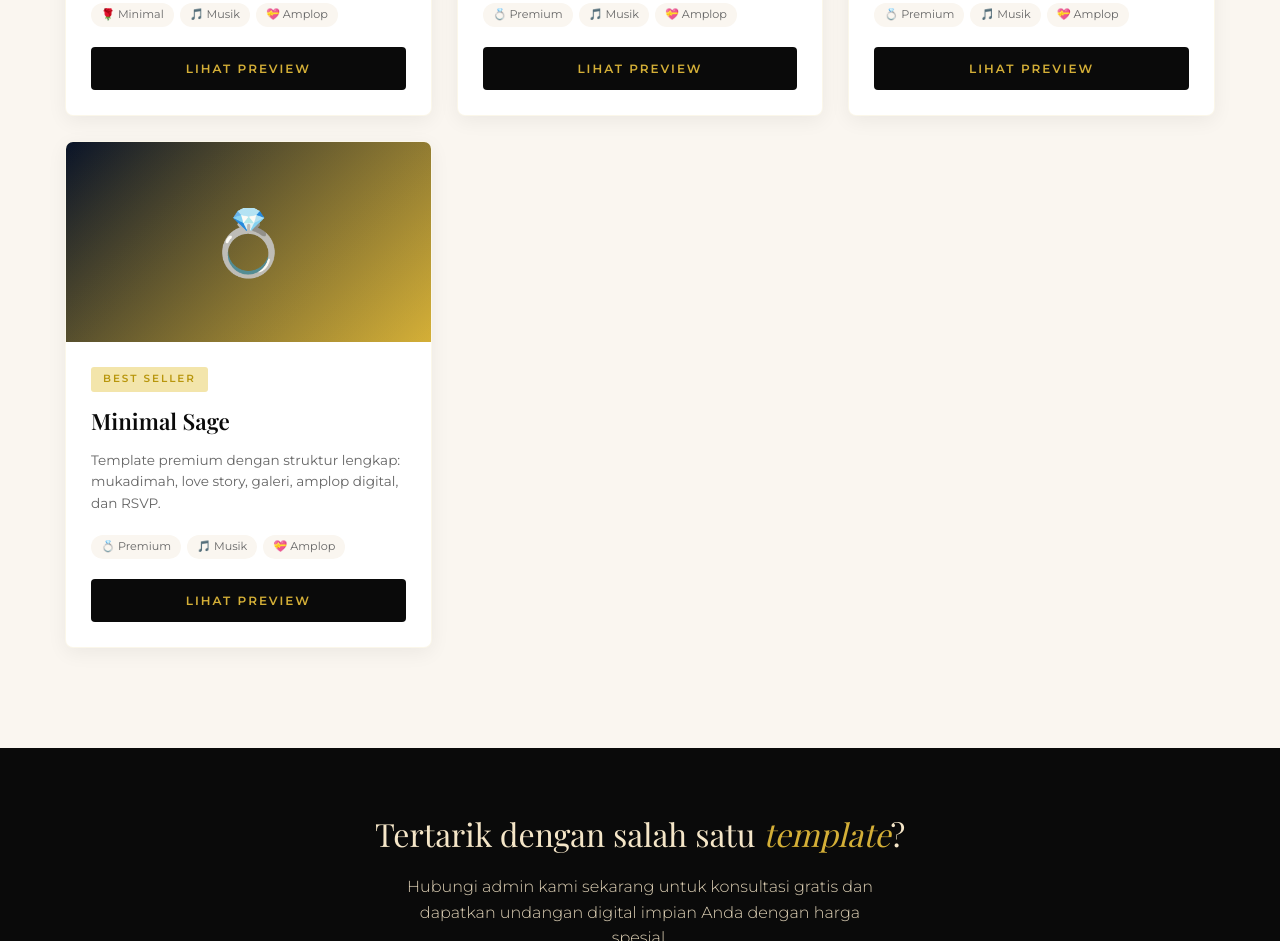
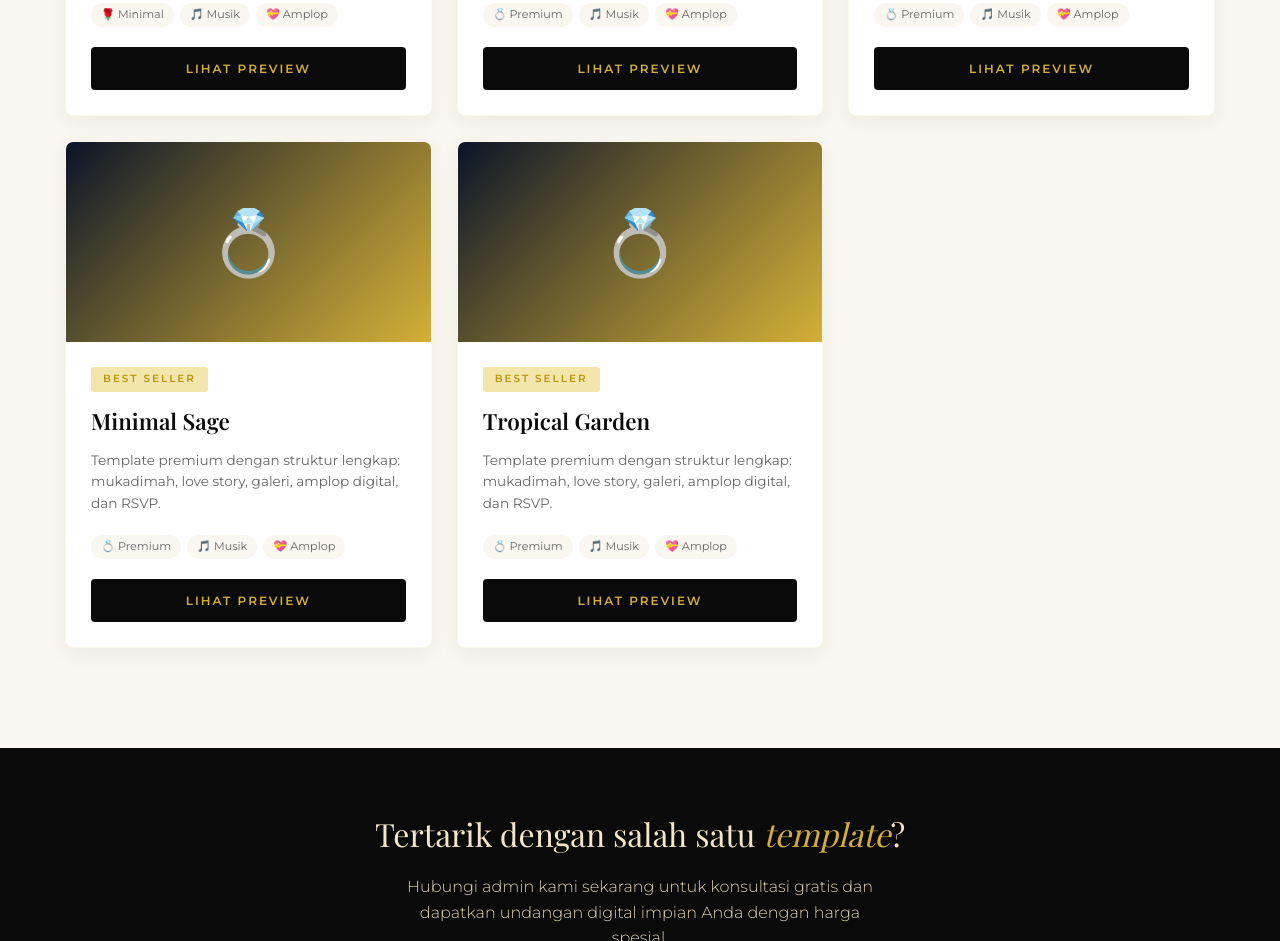
Before and after one commit to Sutrisno778/Undangan-Digital, a plain HTML site: page index.html in a window 1280 px wide. Shown: the part 2238-3179 px from the top of the page. Drawn offline with nearby package versions, Linux system fonts and the light colour scheme; a web font is replaced by a local one.

Commit message:
Update index.html

```diff
--- a/index.html
+++ b/index.html
@@ -610,6 +610,23 @@
         <a href="./minimal-sage/" class="btn-preview">Lihat Preview</a>
       </div>
     </div>
+
+     <!-- 10. Tropical Garden -->
+    <div class="template-card">
+      <div class="card-preview" style="background: linear-gradient(135deg, #0a1428, #d4af37);">💍</div>
+      <div class="card-body">
+        <span class="card-tag">Best Seller</span>
+        <h3> Tropical Garden </h3>
+        <p>Template premium dengan struktur lengkap: mukadimah, love story, galeri, amplop digital, dan RSVP.</p>
+        <div class="card-features">
+          <span class="feature-tag">💍 Premium</span>
+          <span class="feature-tag">🎵 Musik</span>
+          <span class="feature-tag">💝 Amplop</span>
+        </div>
+        <a href="./tropical-garden/" class="btn-preview">Lihat Preview</a>
+      </div>
+    </div>
+
   </div>
 </section>
 
```
